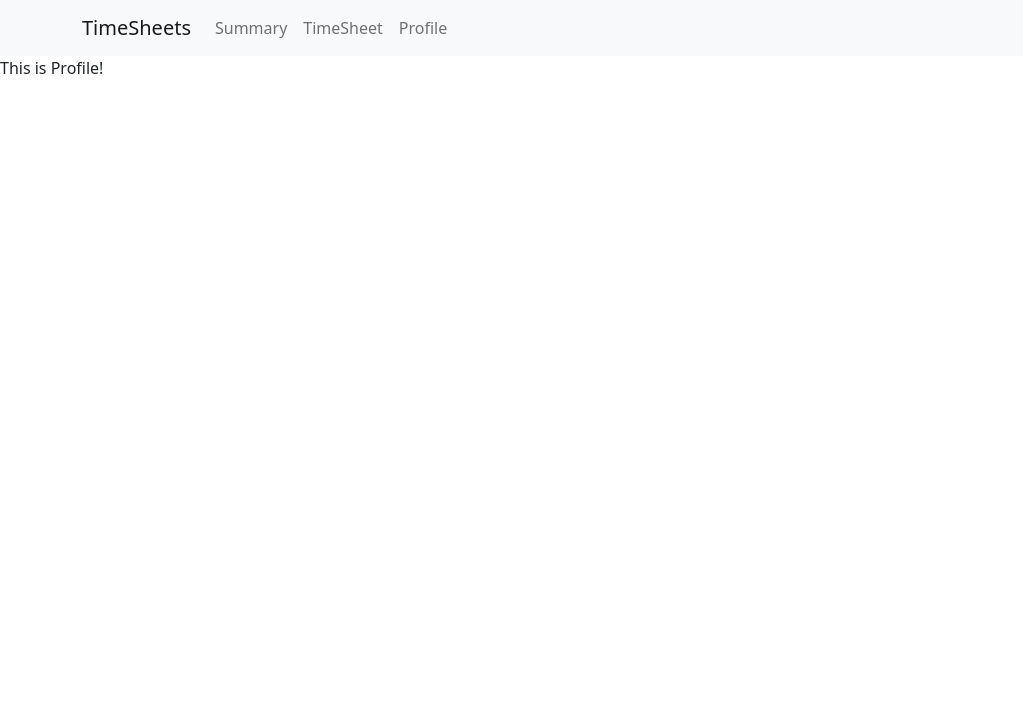
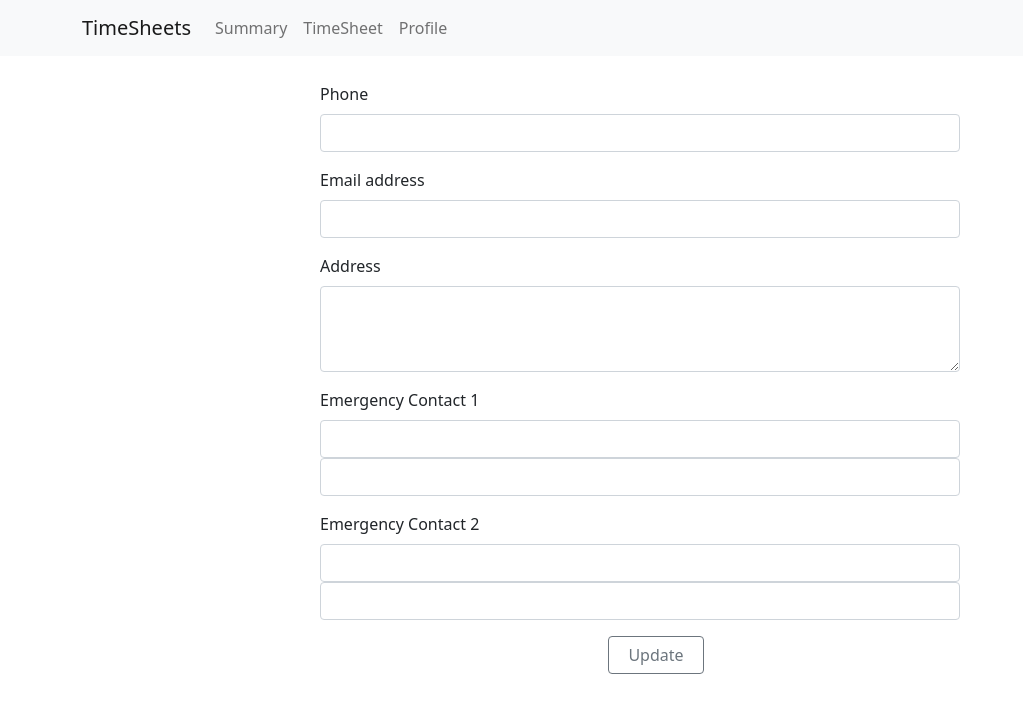
Before and after one commit to kim4t/TeamProj2_Front, a React (Create React App) app in the folder timesheet-tool-app/: page /profile in a window 1280 px wide. Shown: the top 712 px of the page, without its empty margins (0-1023 px from the left). Built offline with nearby package versions, Linux system fonts and the light colour scheme; no server answers.

Commit message:
FrontEnd-profile

```diff
--- /dev/null
+++ b/timesheet-tool-app/src/components/profile/Profile.css
@@ -0,0 +1,9 @@
+.contact{
+    width:50%;
+    margin: 2% 25%;
+}
+
+Button{
+    width:15%;
+    margin-left:45%
+}
--- a/timesheet-tool-app/src/components/profile/Profile.jsx
+++ b/timesheet-tool-app/src/components/profile/Profile.jsx
@@ -1,16 +1,93 @@
 import React from "react";
-
+import axios from 'axios';
+import {Form,Button} from 'react-bootstrap';
+import 'bootstrap/dist/css/bootstrap.min.css';
+import './Profile.css';
 
 class Profile extends React.Component {
+    constructor(props){
+        super(props);
+        this.state = {
+            phone:"",
+            email:"",
+            address:"",
+            em1name:"",
+            em1phone:"",
+            em2name:"",
+            em2phone:""
+        }
+    }
 
     componentDidMount(){
+        axios
+            .get('http://localhost:8080/profile',{ params: { user: 'user2' } })
+            .then((response) => {
+                console.log(response);
+                this.setState({phone:response.data.phone, email:response.data.email,address:response.data.address});
+                this.setState({em1name:response.data.emergencyContacts[0].name});
+                this.setState({em1phone:response.data.emergencyContacts[0].phone})
+                this.setState({em2name:response.data.emergencyContacts[1].name})
+                this.setState({em2phone:response.data.emergencyContacts[1].phone})
+            })
+            .catch((error) => {
+                console.log(error);
+            });
+    }
 
+    handleUpdate = () =>{
+        const contact = {
+            id:"6184834c257787a6bae94c2c",
+            user:"user2",
+            phone:this.state.phone,
+            email:this.state.email,
+            address:this.state.address,
+            emergencyContacts: [{
+                name:this.state.em1name,
+                phone:this.state.em1phone
+            },{
+                name:this.state.em2name,
+                phone:this.state.em2phone
+            }]
+        }
+        axios
+            .post('http://localhost:8080/profile',contact)
+            .then((response) => {
+                console.log(response);
+            })
+            .catch((error) => {
+                console.log(error);
+            });
     }
 
     render() {
         return (
-            <div>
-                This is Profile!
+            <div className="contact">
+                <Form>
+                    <Form.Group className="mb-3" controlId="exampleForm.ControlInput1">
+                        <Form.Label>Phone</Form.Label>
+                        <Form.Control type="phone" placeholder={this.state.phone} onChange={e => this.setState({ phone: e.target.value })}/>
+                    </Form.Group>
+                    <Form.Group className="mb-3" controlId="exampleForm.ControlInput1">
+                        <Form.Label>Email address</Form.Label>
+                        <Form.Control type="email" placeholder={this.state.email} onChange={e => this.setState({ email: e.target.value })}/>
+                    </Form.Group>
+                    <Form.Group className="mb-3" controlId="exampleForm.ControlTextarea1">
+                        <Form.Label>Address</Form.Label>
+                        <Form.Control as="textarea" rows={3} placeholder={this.state.address} onChange={e => this.setState({ address: e.target.value })}/>
+                    </Form.Group>
+                    <Form.Group className="mb-3" controlId="exampleForm.ControlInput1">
+                        <Form.Label>Emergency Contact 1</Form.Label>
+                        <Form.Control type="name1" placeholder="name" placeholder={this.state.em1name} onChange={e => this.setState({ em1name: e.target.value })}/>
+                        <Form.Control type="phone1" placeholder="phone" placeholder={this.state.em1phone} onChange={e => this.setState({ em1phone: e.target.value })}/>
+                    </Form.Group>
+                    <Form.Group className="mb-3" controlId="exampleForm.ControlInput1">
+                        <Form.Label>Emergency Contact 2</Form.Label>
+                        <Form.Control type="name2" placeholder={this.state.em2name} onChange={e => this.setState({ em2name: e.target.value })}/>
+                        <Form.Control type="phone2" placeholder={this.state.em2phone} onChange={e => this.setState({ em2phone: e.target.value })}/>
+                    </Form.Group>
+
+                </Form>
+                <Button variant="outline-secondary" onClick={this.handleUpdate}>Update</Button>
             </div>
         )
     }
```
Also changed, not shown: 1 other file (tests, documents, lock files or other folders).
